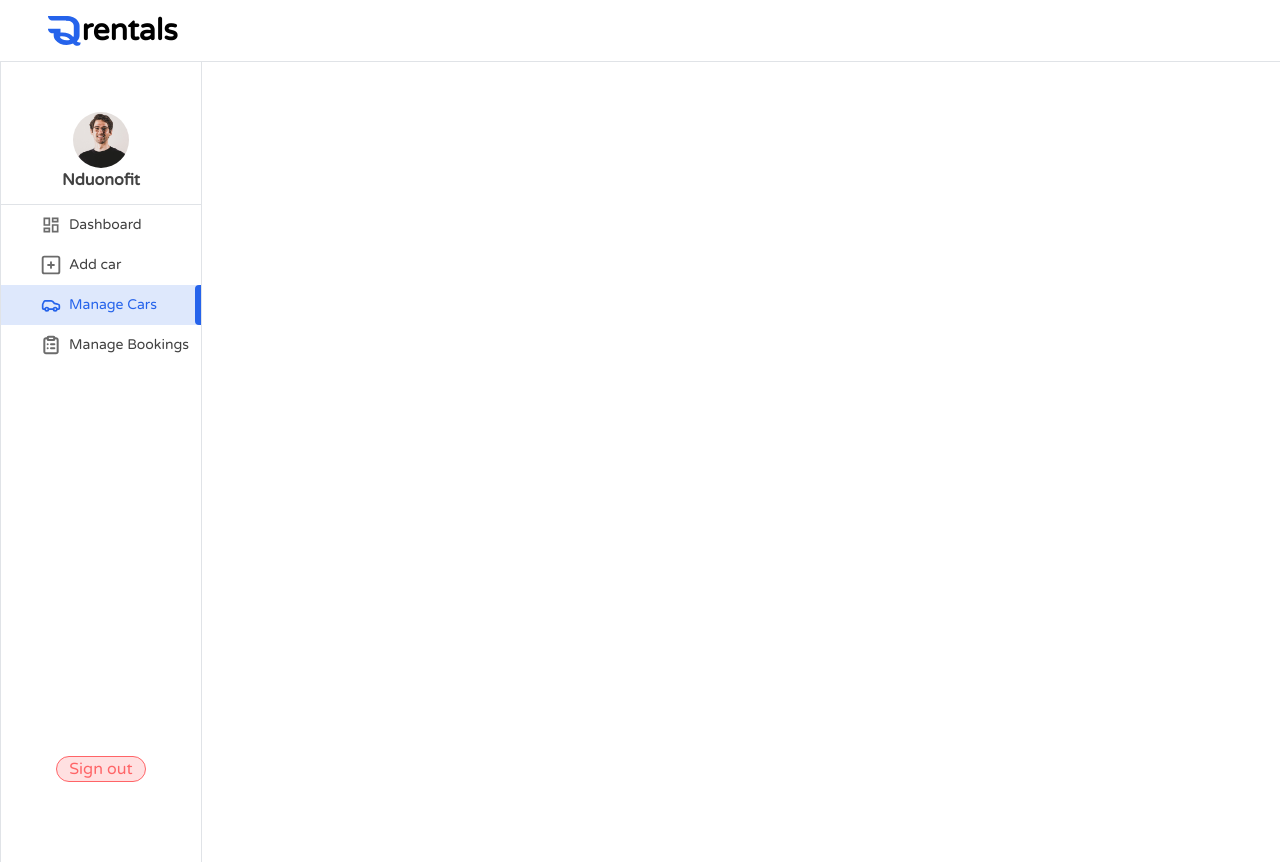
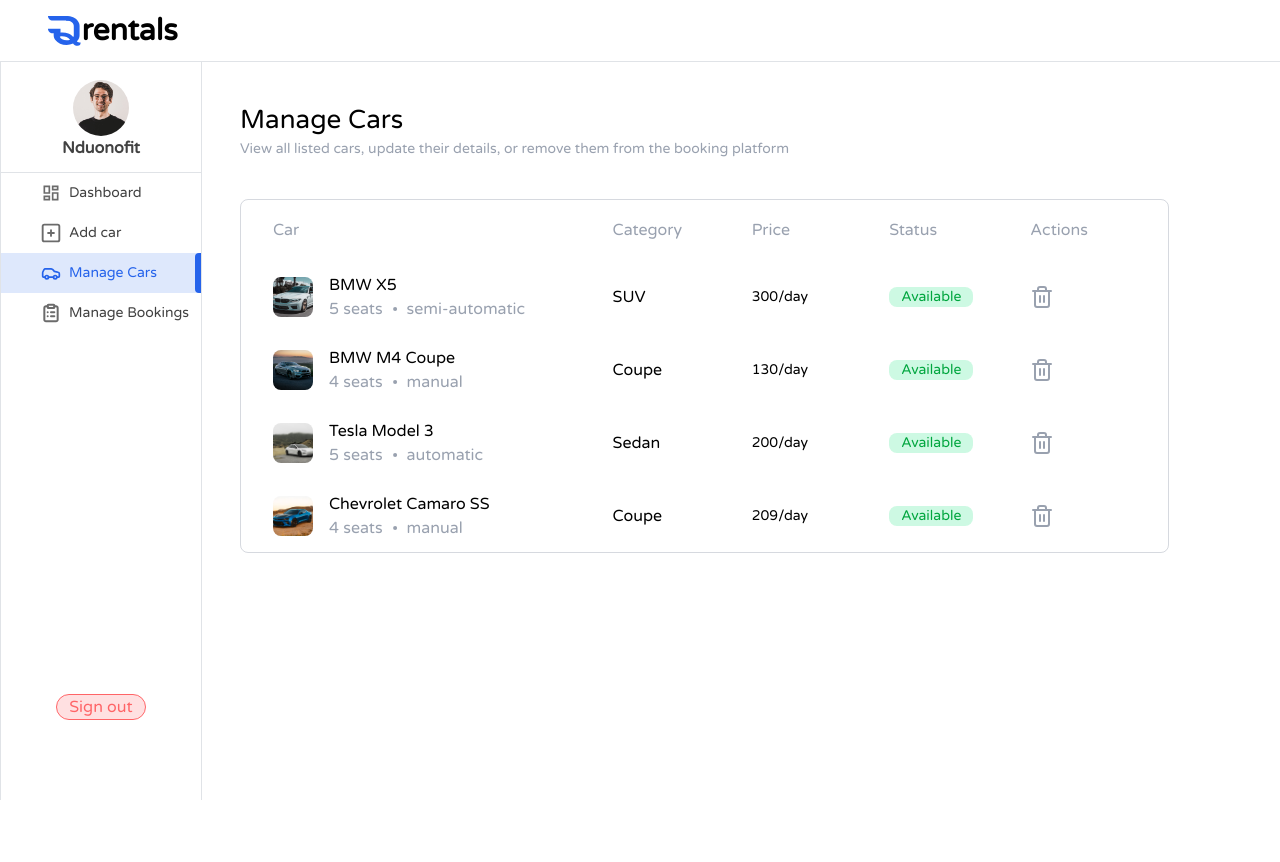
Before and after one commit to Forsaken324/siwes-web-app, a React (Vite) app in the folder client/: page /owner/manage-cars in a window 1280 px wide. After the commit the page ends 800 px from the top, so only its background shows below. Built offline with nearby package versions, Linux system fonts and the light colour scheme.

Commit message:
start manage cars, adjust ui for adminxowner page

```diff
--- a/client/src/App.tsx
+++ b/client/src/App.tsx
@@ -13,6 +13,7 @@
 import Layout from "./pages/owner/Layout";
 import Dashboard from "./pages/adminxowner/Dashboard";
 import AddCar from "./pages/adminxowner/AddCar";
+import ManageCars from "./pages/adminxowner/ManageCars";
 // import MobileSearchBar from "./components/MobileSearchBar";
 
 // admin components
@@ -36,6 +37,7 @@
         <Route path="/owner/*" element={<Layout />} >
           <Route index element={<Dashboard />} />
           <Route path="add-car" element={<AddCar />} />
+          <Route path="manage-cars" element={<ManageCars />} />
         </Route>
       </Routes>
       {!isOwnerRoute && <Footer />}
--- a/client/src/assets/assets.ts
+++ b/client/src/assets/assets.ts
@@ -155,7 +155,7 @@
     pricePerDay: 300,
     location: "New York",
     description: "The 2025 BMW X5 is a luxury mid-size SUV offering advanced plug-in hybrid technology, state-of-the-art driver assistance systems, and refined comfort.",
-    isAvailiable: true,
+    isAvailable: true,
     createdAt: "2025-04-16T07:26:56.215Z",
     features: [
       "xDrive all-wheel drive with intelligent power distribution",
@@ -179,7 +179,7 @@
     location: "Chicago",
     description:
       "The BMW M4 Coupe (F82) is a high-performance sports coupe with a twin-turbo inline-6 engine, available in multiple trims including standard, Competition, CS, GTS.",
-    isAvailiable: true,
+    isAvailable: true,
     createdAt: "2025-04-16T08:33:57.993Z",
     features: [
       "3.0 L twin-turbocharged inline-6 engine (S55B30)",
@@ -203,7 +203,7 @@
     location: "Los Angeles",
     description:
       "The Tesla Model 3 is a compact all electric sedan offering strong range, tech features and fast acceleration.",
-    isAvailiable: true,
+    isAvailable: true,
     createdAt: "2025-04-16T08:34:39.592Z",
     features: [
       "Electric drivetrain with RWD or AWD dual motor setups",
@@ -227,7 +227,7 @@
     location: "Houston",
     description:
       "The 2016 Camaro SS is a performance-focused V-8 powered RWD coupe, combining strong acceleration, manual gearbox and sporty handling.",
-    isAvailiable: true,
+    isAvailable: true,
     createdAt: "2025-04-17T06:15:47.318Z",
     features: [
       "6.2 L V-8 engine with 455 hp and 455 lb-ft torque",
--- a/client/src/components/adminxowner/MainNav.tsx
+++ b/client/src/components/adminxowner/MainNav.tsx
@@ -3,7 +3,7 @@
 
 const MainNav = () => {
   return (
-    <div className="flex w-full p-2 border border-t-0 border-r-0 border-l-0 border-gray-400/30">
+    <div className="flex fixed w-full z-100 p-2 bg-white border border-t-0 border-r-0 border-l-0 border-gray-400/30">
       <Link to={"/"} className="flex items-center ml-10">
         <img src={assets.qicon} alt="q logo" className="h-[30px]" />
         <p className="font-bold text-[25px] md:text-[30px] text-black">
--- /dev/null
+++ b/client/src/components/adminxowner/ManageCarG1.tsx
@@ -0,0 +1,16 @@
+import { Dot } from "lucide-react";
+import type { ManageCarsOwner } from "../../interfaces/interfaces";
+
+const ManageCarG1 = ({brand, capacity, image, model, transmission}: ManageCarsOwner) => {
+    return (
+        <div className="flex items-center gap-4">
+            <img src={image} alt={model} className="w-[40px] h-[40px] rounded rounded-lg object-cover" />
+            <div className="flex flex-col items-start">
+                <p className="text-black">{brand} {model}</p>
+                <p className="flex items-center justify-center text-gray-400">{capacity} {capacity > 1 ? 'seats' : 'seat'} <Dot /> {(transmission as string).toLowerCase()}</p>
+            </div>
+        </div>
+    )
+}
+
+export default ManageCarG1
--- a/client/src/components/adminxowner/ManageCarTIle.tsx
+++ /dev/null
@@ -1,3 +0,0 @@
-export const ManageCarTile = () => {
-
-}
--- a/client/src/components/adminxowner/RecentBookings.tsx
+++ b/client/src/components/adminxowner/RecentBookings.tsx
@@ -26,26 +26,9 @@
 
   }
 
-  // useEffect(() => {
-  //   switch (status) {
-  //     case "confirmed":
-  //       setStatusBackgroundColor("bg-green-400/20");
-  //       setStatusTextColor("text-green-600");
-  //       break;
-  //     case "canceled":
-  //       setStatusBackgroundColor("bg-red-400/20");
-  //       setStatusTextColor("text-red-600");
-  //       break;
-  //     default:
-  //       setStatusBackgroundColor("bg-yellow-400/20");
-  //       setStatusTextColor("text-yellow-600");
-  //       break;
-  //   }
-  // }, []);
-
   return (
-    <div className="flex flex-col md:flex-row gap-7 mt-15 ">
-      <div className='flex flex-col justify-center md:w-[520px] md:h-[340px] border border-gray-400/30 rounded rounded-lg p-4'>
+    <div className="flex flex-col flex-col-reverse md:flex-row gap-7 mt-15 ">
+      <div className='flex flex-col justify-center overflow-scroll md:overflow-hidden md:w-[520px] md:h-[340px] border border-gray-400/30 rounded rounded-lg p-4'>
         <p className='text-black mx-4 mt-3'>Recent Bookings</p>
         <p className='text-gray-400 text-sm mx-4'>Latest customer bookings</p>
         {
@@ -68,7 +51,7 @@
           ))
         }
       </div>
-      <div className="flex w-[316px] h-[162px] rounded rounded-lg border border-gray-400/30">
+      <div className="flex md:w-[316px] h-[162px] rounded rounded-lg border border-gray-400/30">
         <div className="flex flex-col items-start justify-center ml-5 gap-5">
           <div>
             <p className="text-black">Monthly Revenue</p>
--- a/client/src/components/adminxowner/SideBar.tsx
+++ b/client/src/components/adminxowner/SideBar.tsx
@@ -17,9 +17,9 @@
   }, [])
   return (
     userData ? (
-      <div className="flex flex-col items-center justify-between border border-b-0 border-t-0 border-gray-400/30 h-[100vh]">
+      <div className="fixed flex flex-col items-center justify-between border border-b-0 border-t-0 border-gray-400/30 h-[100vh]">
       <div>
-        <div className="flex flex-col items-center mt-[50px]">
+        <div className="flex flex-col items-center mt-[80px]">
           <img
             src={userData.image}
             alt={userData.name}
@@ -47,7 +47,7 @@
                   ) : (
                     <img src={link.icon} className="w-5 h-5" />
                   )}
-                  <p className="hidden text-sm sm:block">{link.name}</p>
+                  <p className="hidden text-sm md:block">{link.name}</p>
                   <span
                     className={`h-10 w-1.5 rounded-l absolute right-0 ${
                       isActive && "bg-primary"
--- a/client/src/index.css
+++ b/client/src/index.css
@@ -24,6 +24,12 @@
   .no-scrollbar {
     scrollbar-width: none;
   }
+  .table-scroll
+  {
+    scrollbar-color: white;
+    scrollbar-base-color: gray;
+    scrollbar-width: 10px;
+  }
   input[type="number"]::-webkit-outer-spin-button,
   input[type="number"]::-webkit-inner-spin-button {
     -webkit-appearance: none;
--- a/client/src/interfaces/interfaces.ts
+++ b/client/src/interfaces/interfaces.ts
@@ -1,3 +1,5 @@
+import type { carTransmission } from "../types/types";
+
 export interface AuthInterface
 {
     isLoggedIn: boolean;
@@ -93,3 +95,13 @@
     recentBookings: BookingDataPayload[];
     monthlyRevenue: number;
 }
+
+
+export interface ManageCarsOwner
+{
+    image: string;
+    model: string;
+    brand: string;
+    capacity: number;
+    transmission: carTransmission
+}
--- a/client/src/pages/adminxowner/ManageCars.tsx
+++ b/client/src/pages/adminxowner/ManageCars.tsx
@@ -1,9 +1,82 @@
-import React from 'react'
+import { useEffect, useState } from "react";
+import { dummyCarData } from "../../assets/assets";
+import type { CarPayload } from "../../interfaces/interfaces";
+import ManageCarG1 from "../../components/adminxowner/ManageCarG1";
+import type { carTransmission } from "../../types/types";
+import { EyeClosed, EyeIcon, Trash2Icon } from "lucide-react";
 
 const ManageCars = () => {
+  const [cars, setCars] = useState<CarPayload[] | null>(null);
+  const currency = import.meta.env.VITE_CURRENCY;
+  const getCarData = async () => {
+    setCars(dummyCarData);
+  };
+  const getAvailableColor = (isAvalilable: boolean): string => {
+    if (isAvalilable) {
+      return "bg-green-400/20 text-green-600";
+    }
+    return "bg-red-400/20 text-red-600";
+  };
+  const deleteCar = async () => {};
+  useEffect(() => {
+    getCarData();
+  }, []);
   return (
-    <div>ManageCars</div>
-  )
-}
+    <div>
+      <h1 className="text-black text-[26px]">Manage Cars</h1>
+      <p className="text-gray-400 text-sm">
+        View all listed cars, update their details, or remove them from the
+        booking platform
+      </p>
+      {cars ? (
+        <table className="h-[341px] w-[929px] border-separate border-spacing-0 rounded-lg rounded rounded-full mt-10 text-gray-400 border border-gray-400/40">
+          <thead className="border border-gray-400/40 h-[60px]">
+            <tr>
+              <th className="w-[400px] text-start pl-8">Car</th>
+              <th className="text-start w-[150px]">Category</th>
+              <th className="text-start w-[150px]">Price</th>
+              <th className="text-start w-[150px]">Status</th>
+              <th className="text-start w-[150px]">Actions</th>
+            </tr>
+          </thead>
+          <tbody>
+            {cars.map((car, index) => (
+              <tr className="border border-gray-400/40 h-[73px]">
+                <td className="pl-8">
+                  <ManageCarG1
+                    key={index}
+                    brand={car.brand}
+                    image={car.image}
+                    transmission={car.transmission as carTransmission}
+                    model={car.model}
+                    capacity={car.seating_capacity}
+                  />
+                </td>
+                <td className="text-black">{car.category}</td>
+                <td className="text-sm text-black">
+                  {currency}
+                  {car.pricePerDay}/day
+                </td>
+                <td>
+                  <div className={`px-3 w-fit rounded rounded-lg text-sm ${getAvailableColor(car.isAvailable)}`}>{car.isAvailable ? 'Available' : 'Not Available'}</div>
+                </td>
+                <td>
+                  <div>
+                    {}
+                    <Trash2Icon onClick={deleteCar} />
+                  </div>
+                </td>
+              </tr>
+            ))}
+          </tbody>
+        </table>
+      ) : (
+        <div className="flex justify-center mt-10 border border-gray-400/50 p-10 rounded rounded-lg">
+          <p>You have not listed any car yet.</p>
+        </div>
+      )}
+    </div>
+  );
+};
 
 export default ManageCars;
--- a/client/src/pages/owner/Layout.tsx
+++ b/client/src/pages/owner/Layout.tsx
@@ -8,7 +8,7 @@
         <MainNav />
         <div className='flex'>
             <SideBar />
-            <div className='flex-1 px-4 py-10 md:px-10 h-[calc(100vh - 64px) overflow-y-auto'>
+            <div className='flex-1 ml-22 md:ml-50 mt-10 md:mt-15 px-4 py-10 md:px-10 h-[calc(100vh - 64px) overflow-y-auto'>
                 <Outlet/>
             </div>
         </div>
```
Also changed, not shown: client/src/pages/adminxowner/AddCar.tsx (+33 -15 lines).
